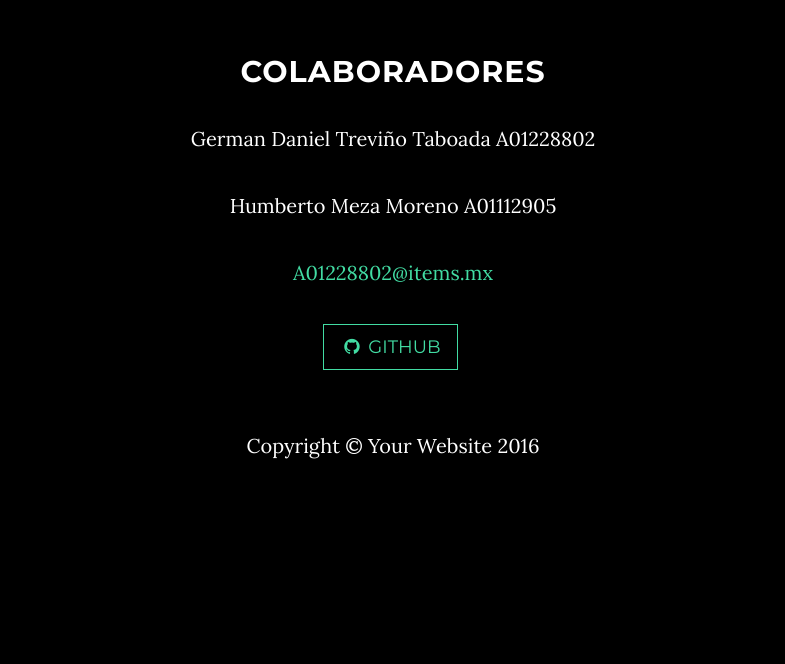
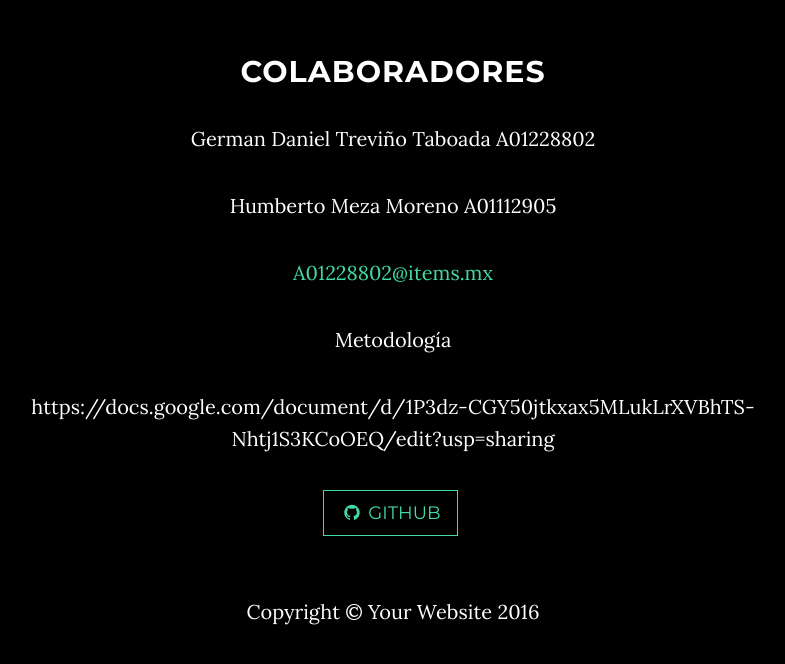
Before and after one commit to GermanTrevino/diseno, a website: page index.html in a window 1280 px wide. Shown: the part 6079-6743 px from the top of the page, without its empty margins (247-1032 px from the left). Before the commit the page ends 6591 px from the top, so only its background shows below. Drawn offline with nearby package versions, Linux system fonts and the light colour scheme; some packages are replaced by stand-ins of ours.

Commit message:
Update index.html

```diff
--- a/index.html
+++ b/index.html
@@ -211,6 +211,8 @@
 
                 <p><a href="mailto:feedback@startbootstrap.com">A01228802@items.mx</a>
                 </p>
+		    <p>Metodología</p>
+		    <p>https://docs.google.com/document/d/1P3dz-CGY50jtkxax5MLukLrXVBhTS-Nhtj1S3KCoOEQ/edit?usp=sharing</p>
                 <ul class="list-inline banner-social-buttons">
                     <li>
                         <a href="https://github.com/GermanTrevino" class="btn btn-default btn-lg"><i class="fa fa-github fa-fw"></i> <span class="network-name">Github</span></a>
```
